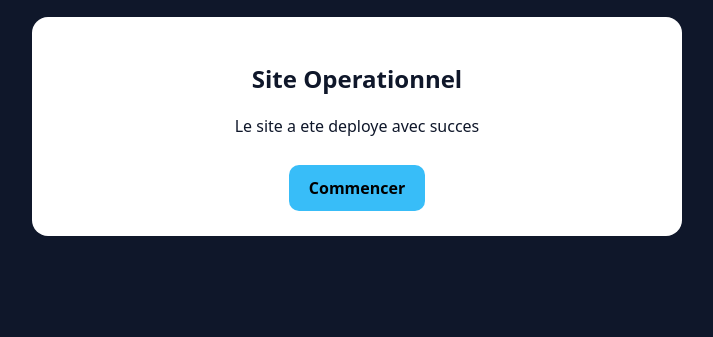
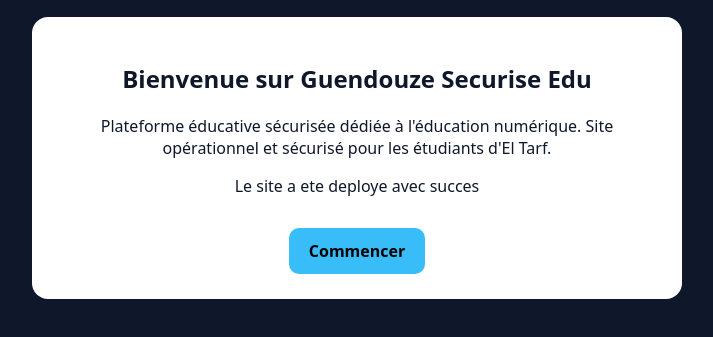
Before and after one commit to ghaithahcene-cell/guendouze-securise-edu, a plain HTML site: page index.html in a window 1280 px wide. Shown: the part 149-486 px from the top of the page, without its empty margins (283-996 px from the left). Drawn offline with Linux system fonts and the light colour scheme.

Commit message:
Update index.html

```diff
--- a/index.html
+++ b/index.html
@@ -3,20 +3,23 @@
 <head>
 <meta charset="UTF-8">
 <meta name="viewport" content="width=device-width, initial-scale=1.0">
-<meta name="google-site-verification" content="EtAOjldXSIhNQKSXTLp57Ja5_nxcc8MU72aBtdtQsq4" />
-<title>Guendouze - Securise Edu</title>
+<meta name="google-site-verification" content="EtA0JdKSihNQXSKTLp57Ja5_nxcc8MU72aBdtQ5q4" />
+<title>Guendouze Securise Edu - Plateforme Educative Sécurisée El Tarf</title>
+<meta name="description" content="Guendouze Securise Edu est une plateforme éducative sécurisée pour El Tarf. Cours, ressources et éducation numérique sécurisée.">
+<meta name="keywords" content="Guendouze, Securise Edu, El Tarf, education, plateforme educative">
 <style>
 body{font-family:system-ui,sans-serif;background:#0f172a;color:white;text-align:center;padding:30px}
 .card{background:white;color:#0f172a;padding:25px;border-radius:16px;max-width:600px;margin:20px auto}
 h1{color:#38bdf8}
-.btn{background:#38bdf8;color:black;padding:12px 20px;border-radius:10px;text-decoration:none;display:inline-block;margin-top:12px;font-weight:bold}
+.btn{background:#38bdf8;color:black;padding:12px 20px;border-radius:10px;text-decoration:none;display:inline-block;margin-top:15px;font-weight:bold}
 </style>
 </head>
 <body>
 <h1>Guendouze Securise Edu</h1>
 <p>Plateforme Educative Securisee - El Tarf</p>
 <div class="card">
-<h2>Site Operationnel</h2>
+<h2>Bienvenue sur Guendouze Securise Edu</h2>
+<p>Plateforme éducative sécurisée dédiée à l'éducation numérique. Site opérationnel et sécurisé pour les étudiants d'El Tarf.</p>
 <p>Le site a ete deploye avec succes</p>
 <a class="btn" href="#">Commencer</a>
 </div>
```
